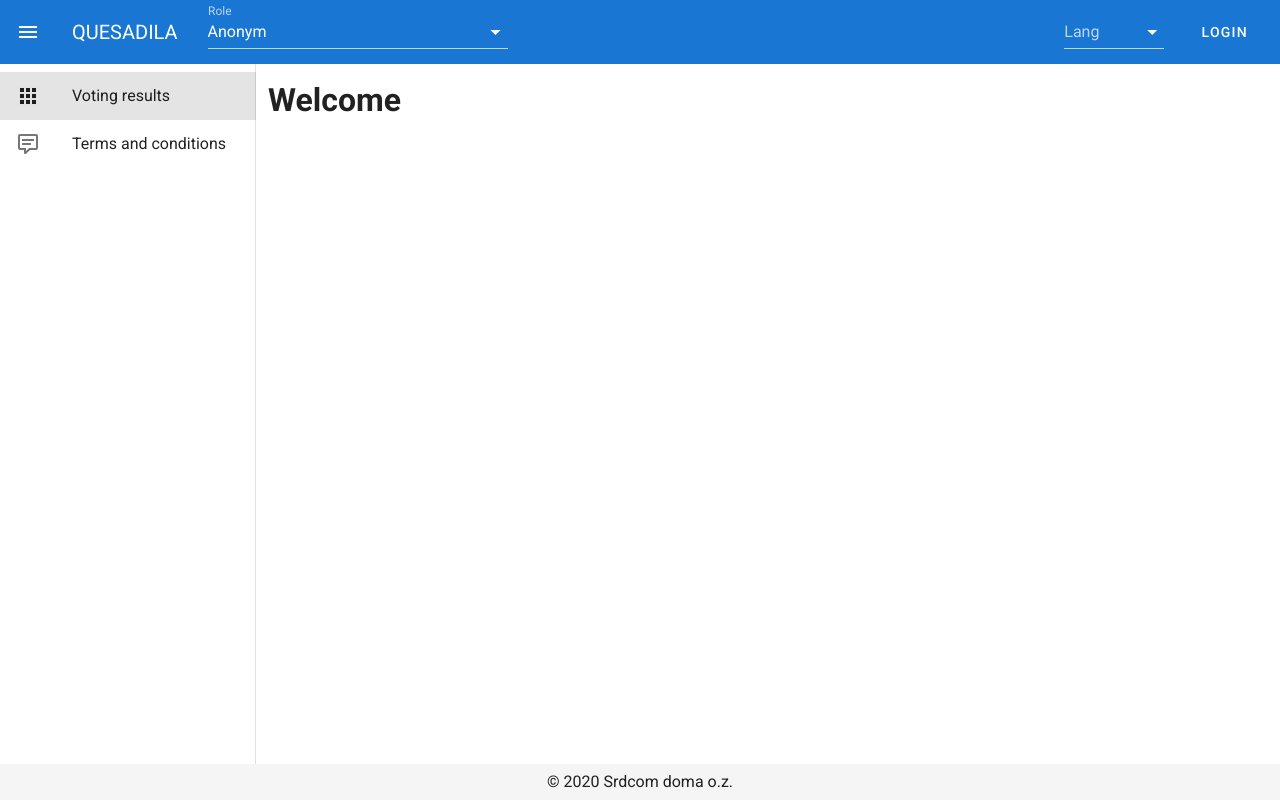
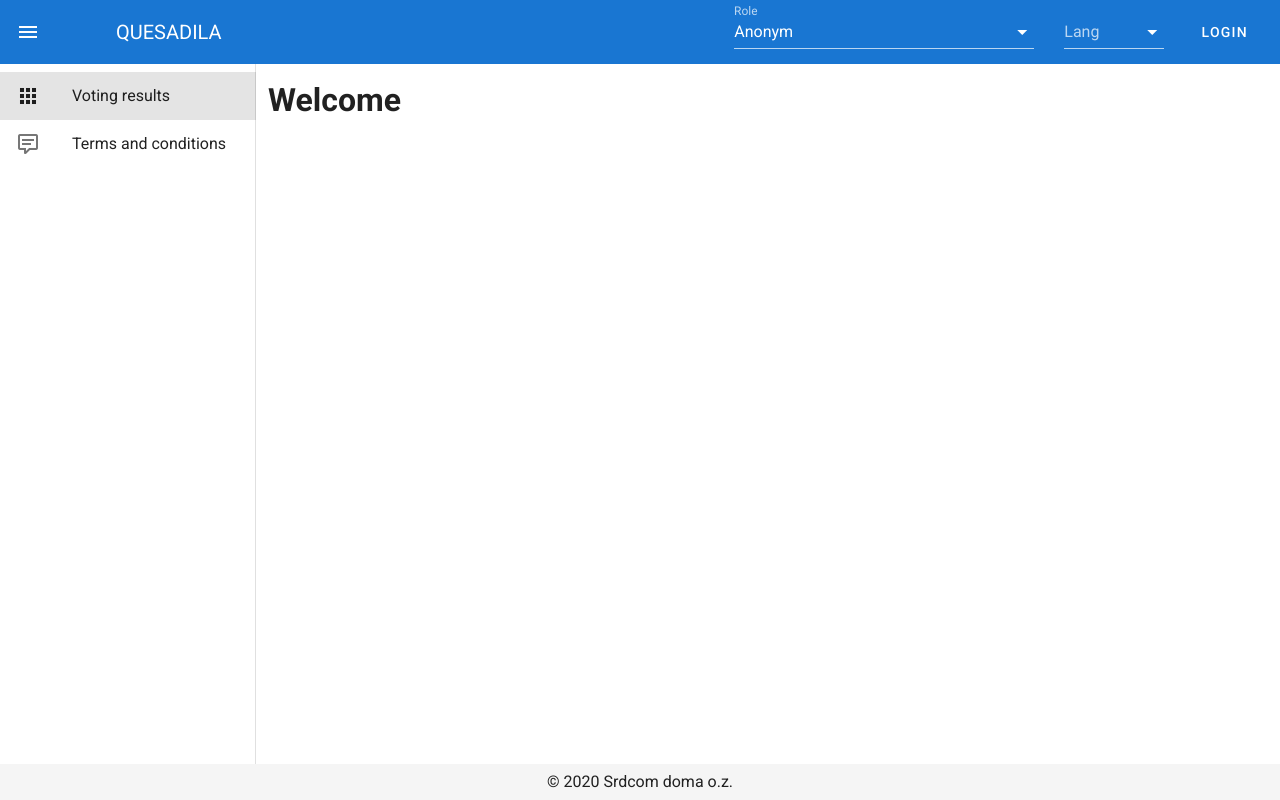
Before and after one commit to Qesadila/QES, a Nuxt app: page / in a window 1280 px wide. Built offline with nearby package versions, Linux system fonts and the light colour scheme.

Commit message:
logo in header

```diff
--- a/layouts/default.vue
+++ b/layouts/default.vue
@@ -28,8 +28,17 @@
       flat
     >
       <v-app-bar-nav-icon @click.stop="drawer = !drawer" />
+      <div class="mx-2">
+        <v-img
+          :src="require('../static/favicon.png')"
+          height="48"
+          width="48"
+          contain
+        ></v-img>
+      </div>
 
       <v-toolbar-title v-text="title" />
+      <v-spacer />
       <v-select
         v-model="selectedRole"
         style="max-width: 300px; margin-left: 30px"
@@ -39,8 +48,6 @@
         label="Role"
         @change="handleRoleChange"
       ></v-select>
-
-      <v-spacer />
 
       <v-select
         class="mr-5"
```
